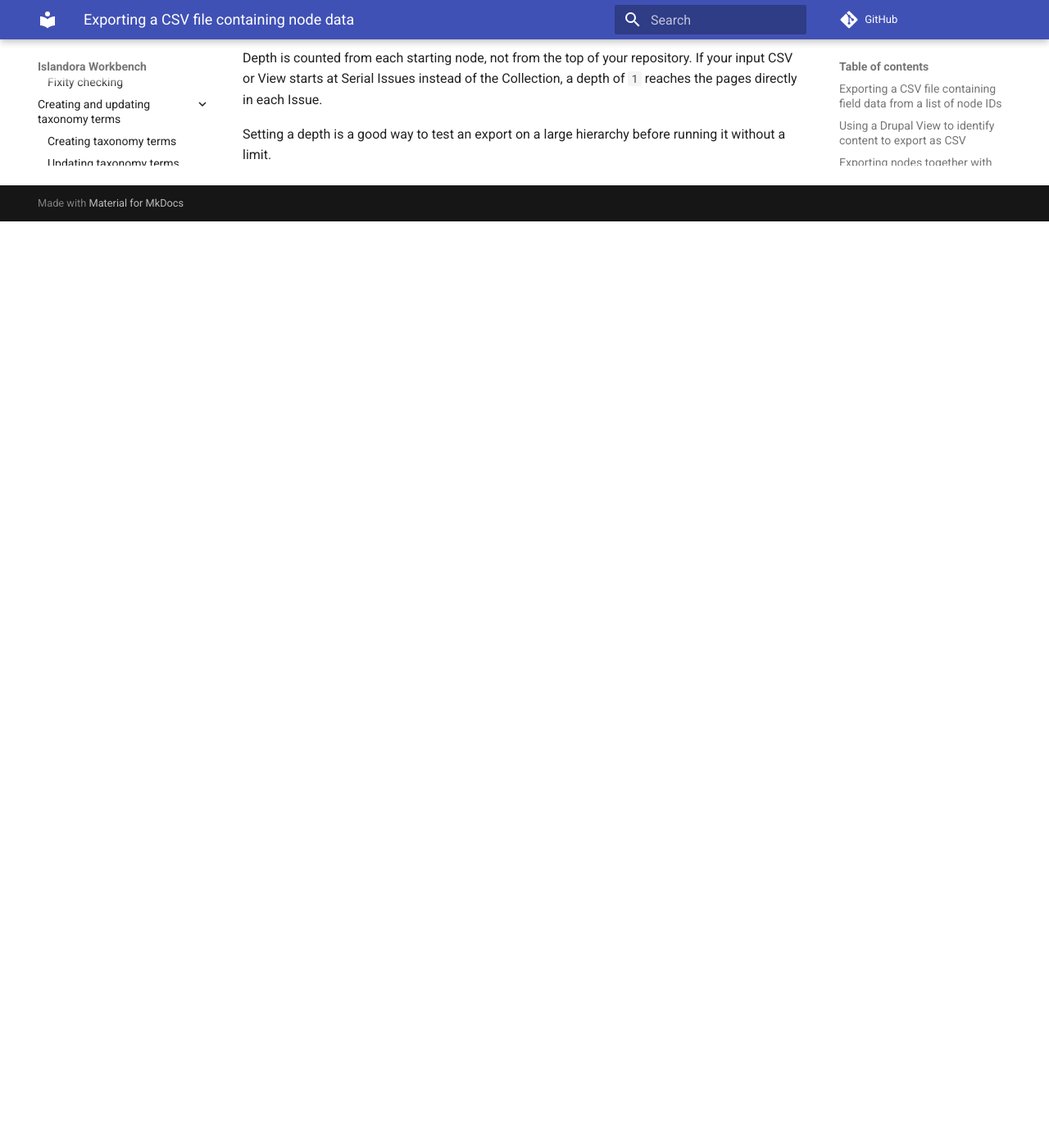
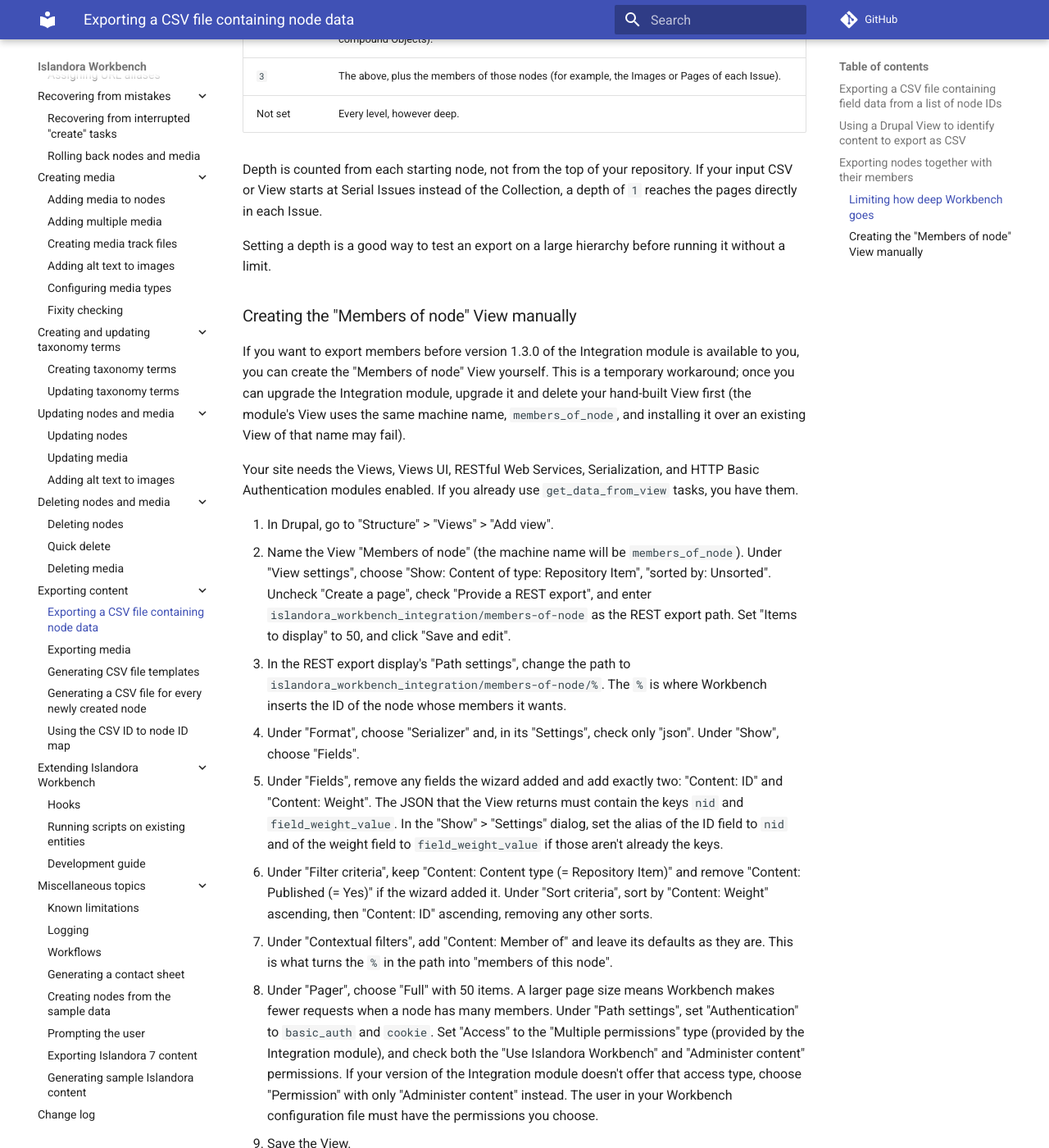
Before and after one commit to mjordan/islandora_workbench_docs, an MkDocs documentation site: the page built from docs/exporting_content.md, in a window 1280 px wide and 1400 px high, scrolled down 6787 px. Shown: the whole window at 82% size. Built offline with MkDocs 1.6.1 and Material for MkDocs 9.7.7, drawn with Linux system fonts in a browser that asks for light colours; comment, search, counter and statistics services are not loaded; before the commit the page ends 7057 px from its top, so only the background shows below that; some of the changed text lies outside the part shown.

Commit message:
Added information about manually building the 'Members of node' View.

````diff
--- a/docs/exporting_content.md
+++ b/docs/exporting_content.md
@@ -158,10 +158,11 @@
 * The nodes you identify in your input CSV file or View are the *starting nodes*. Workbench exports each starting node and then all of its members, as rows in the same output CSV file.
 * A node is only exported once. If a node is reachable from more than one starting node, or through a loop in the hierarchy, Workbench logs a warning that the node has already been processed and skips the duplicate.
 * The `content_type` setting still applies to every node, including members. Members whose content type is different from the one named in `content_type` are skipped (and logged), exactly as non-matching nodes are in tasks that don't include members. If your hierarchy contains more than one content type, run the task once for each content type.
-* The `csv_member_max_depth` and `view_member_max_depth` settings are optional and must be whole numbers. If you omit them, there is no limit on how deep Workbench follows members.
+* The `csv_member_max_depth` and `view_member_max_depth` settings are optional and must be whole numbers. They limit how many levels of containers below the starting node Workbench descends into. If you omit them, there is no limit. See "[Limiting how deep Workbench goes](#limiting-how-deep-workbench-goes)" below.
 * To also export the media files of the nodes (including their members), add the settings described in "[Exporting image, video, etc. files along with CSV data](/islandora_workbench_docs/exporting_media/)". Because exporting members can produce many more rows and files than you expect, run a small test first.
 * Workbench finds members using a View provided by version 1.3.0 or higher of the [Islandora Workbench Integration](https://github.com/mjordan/islandora_workbench_integration) module. Earlier versions do not include this View. By default Workbench expects it at `/islandora_workbench_integration/members-of-node`; if your site uses a different path, set `members_of_node_view_endpoint` in your configuration file. If the View is not available, `--check` will report the problem and exit before any export is attempted.
 * `get_media_report_from_view` tasks do not support exporting members.
+* The "members of node" View returns only members whose content type is "Repository Item" (`islandora_object`). If your members use a different content type, edit the View's "Content type" filter. If you can't yet upgrade the Integration module to version 1.3.0, you can create the View yourself; see "[Creating the \"Members of node\" View manually](#creating-the-members-of-node-view-manually)" below.
 
 ### Limiting how deep Workbench goes
 
@@ -178,3 +179,30 @@
 Depth is counted from each starting node, not from the top of your repository. If your input CSV or View starts at Serial Issues instead of the Collection, a depth of `1` reaches the pages directly in each Issue.
 
 Setting a depth is a good way to test an export on a large hierarchy before running it without a limit.
+
+### Creating the "Members of node" View manually
+
+If you want to export members before version 1.3.0 of the Integration module is available to you, you can create the "Members of node" View yourself. This is a temporary workaround; once you can upgrade the Integration module, upgrade it and delete your hand-built View first (the module's View uses the same machine name, `members_of_node`, and installing it over an existing View of that name may fail).
+
+Your site needs the Views, Views UI, RESTful Web Services, Serialization, and HTTP Basic Authentication modules enabled. If you already use `get_data_from_view` tasks, you have them.
+
+1. In Drupal, go to "Structure" > "Views" > "Add view".
+1. Name the View "Members of node" (the machine name will be `members_of_node`). Under "View settings", choose "Show: Content of type: Repository Item", "sorted by: Unsorted". Uncheck "Create a page", check "Provide a REST export", and enter `islandora_workbench_integration/members-of-node` as the REST export path. Set "Items to display" to 50, and click "Save and edit".
+1. In the REST export display's "Path settings", change the path to `islandora_workbench_integration/members-of-node/%`. The `%` is where Workbench inserts the ID of the node whose members it wants.
+1. Under "Format", choose "Serializer" and, in its "Settings", check only "json". Under "Show", choose "Fields".
+1. Under "Fields", remove any fields the wizard added and add exactly two: "Content: ID" and "Content: Weight". The JSON that the View returns must contain the keys `nid` and `field_weight_value`. In the "Show" > "Settings" dialog, set the alias of the ID field to `nid` and of the weight field to `field_weight_value` if those aren't already the keys.
+1. Under "Filter criteria", keep "Content: Content type (= Repository Item)" and remove "Content: Published (= Yes)" if the wizard added it. Under "Sort criteria", sort by "Content: Weight" ascending, then "Content: ID" ascending, removing any other sorts.
+1. Under "Contextual filters", add "Content: Member of" and leave its defaults as they are. This is what turns the `%` in the path into "members of this node".
+1. Under "Pager", choose "Full" with 50 items. A larger page size means Workbench makes fewer requests when a node has many members. Under "Path settings", set "Authentication" to `basic_auth` and `cookie`. Set "Access" to the "Multiple permissions" type (provided by the Integration module), and check both the "Use Islandora Workbench" and "Administer content" permissions. If your version of the Integration module doesn't offer that access type, choose "Permission" with only "Administer content" instead. The user in your Workbench configuration file must have the permissions you choose.
+1. Save the View.
+
+To test it, log in to Drupal in your browser and visit `/islandora_workbench_integration/members-of-node/<node ID>` for a node that has members. You should see a JSON list with one entry per member, each containing `nid` and `field_weight_value` (both as strings), sorted by weight:
+
+```json
+[{"nid":"786444","field_weight_value":"1"},{"nid":"786448","field_weight_value":"2"},{"nid":"786450","field_weight_value":"3"}]
+```
+
+For a node with no members you should see an empty list. The View returns at most 50 members per page; if a node has more, add `?page=1`, `?page=2`, and so on to the URL to see the rest. Workbench requests the additional pages itself, so you don't need to raise the number of items per page. Then run Workbench with `--check`; it reports whether it can reach the View.
+
+!!! note
+    The View in the Integration module only returns nodes whose content type is "Repository Item" (`islandora_object`). If your members use a different content type, change the "Content type" filter in the View to match.
````
Also changed, not shown: docs/installation.md (+1 -1 lines).
